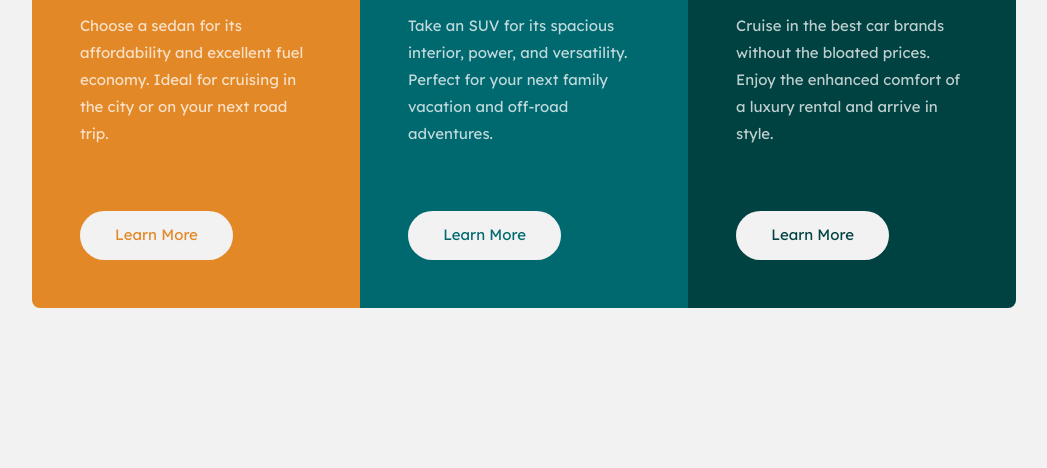
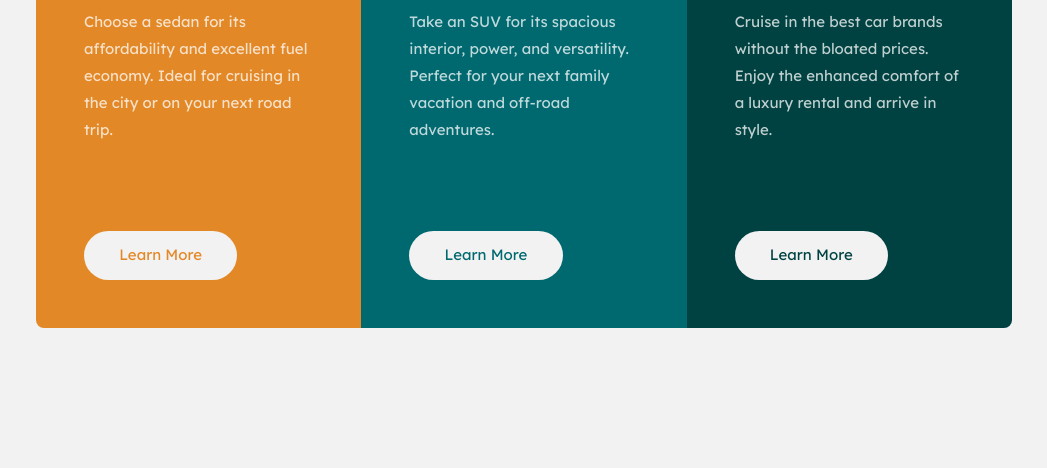
Before and after one commit to oubaidelmoudhik/Three-column-preview-card-component, a website built with Vite: page index.html in a window 1280 px wide. Shown: the part 372-840 px from the top of the page, without its empty margins (116-1163 px from the left). Built offline with nearby package versions, Linux system fonts and the light colour scheme.

Commit message:
minor adjustments

```diff
--- a/style.css
+++ b/style.css
@@ -88,10 +88,11 @@ body {
   display: flex;
   justify-content: center;
   align-items: center;
-  margin-top: 2rem;
+  margin-top: 2.5rem;
   padding: 0;
 }
 .container {
+  max-width: 61rem;
   display: grid;
   overflow: auto;
   margin: 5rem 1.5rem;
@@ -122,7 +123,7 @@ body {
 }
 @media (min-width: 40em) {
   .button-wrapper {
-    margin-top: 4rem;
+    margin-top: 5.5rem;
   }
 }
 
```
